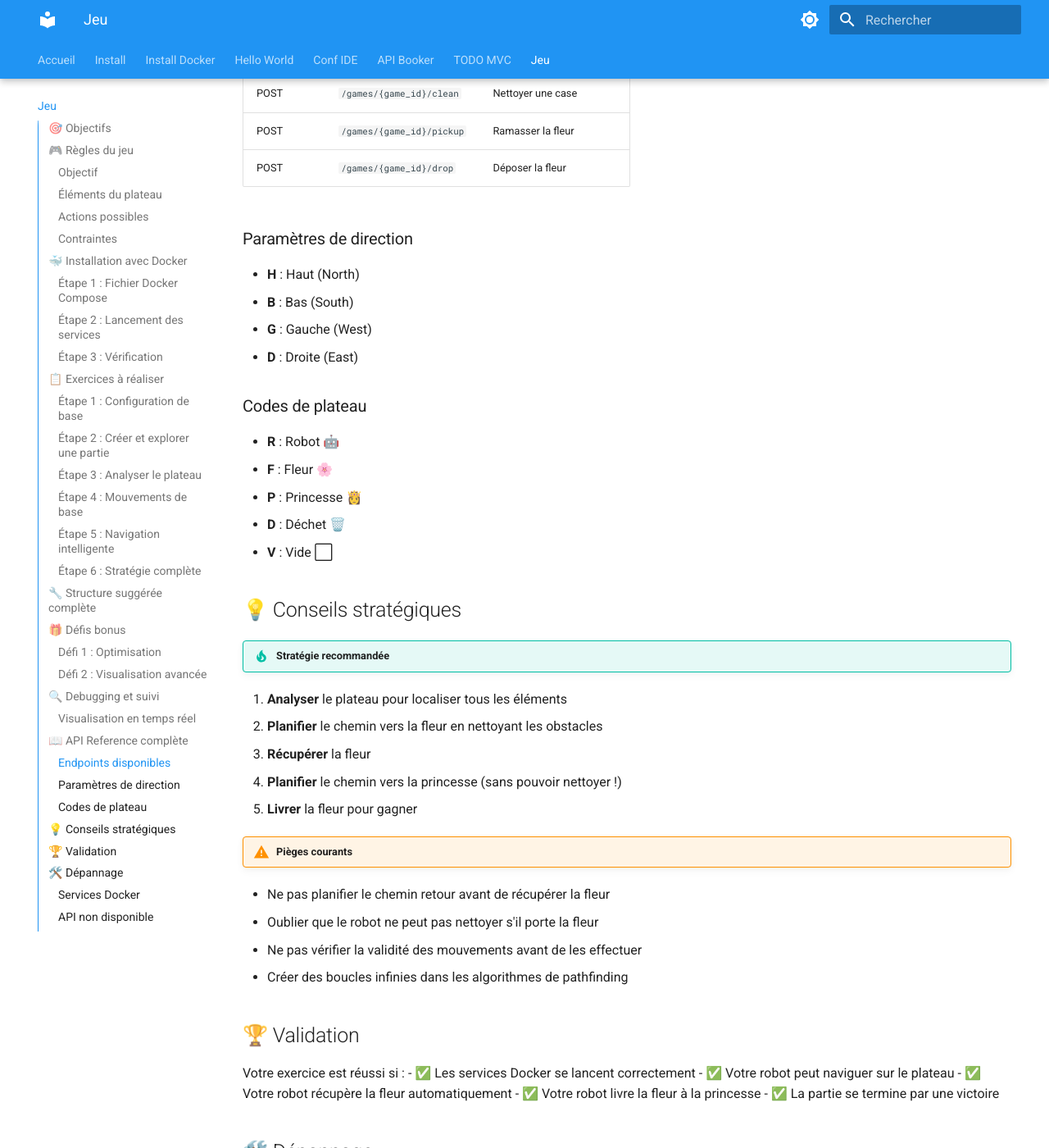
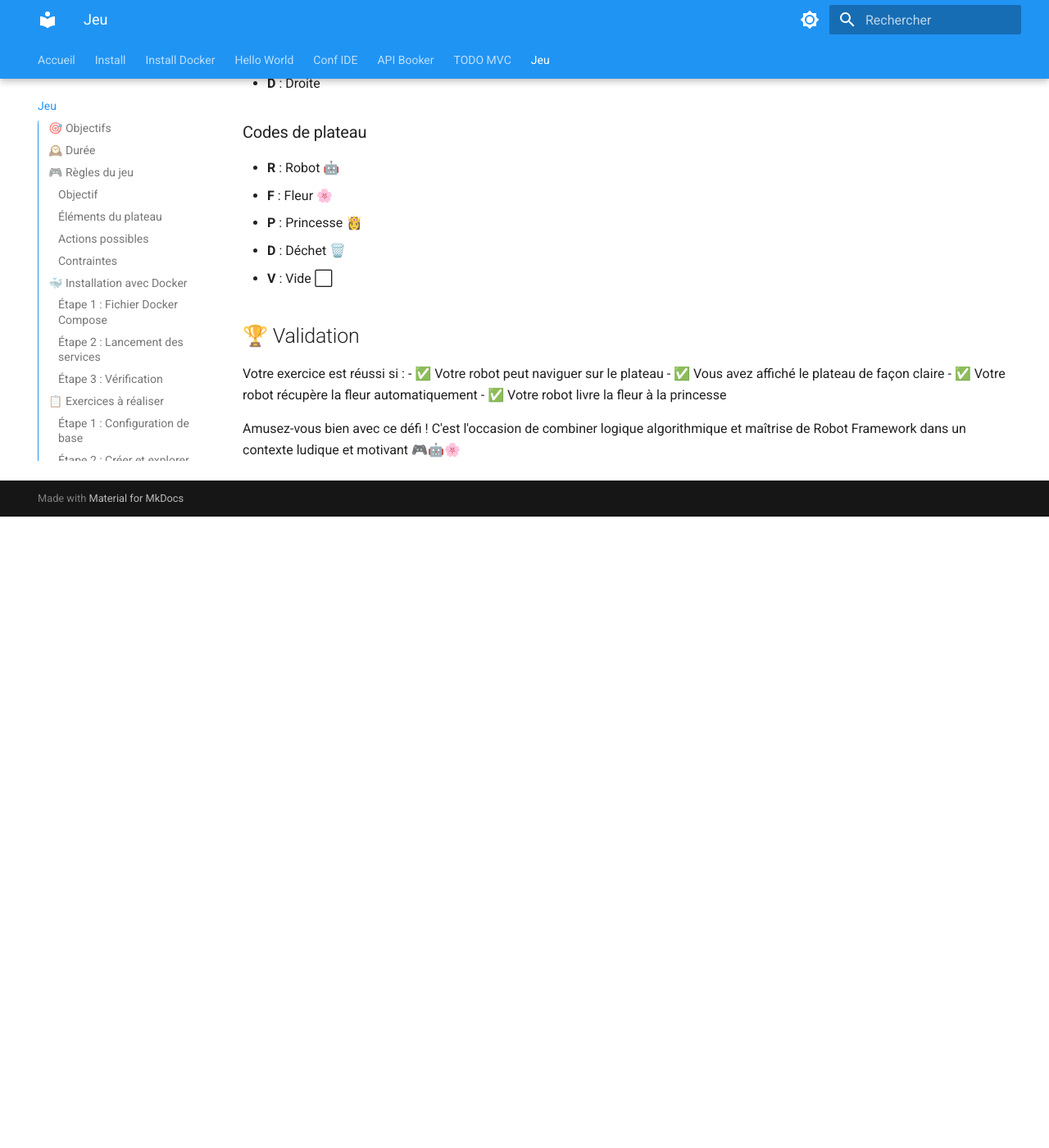
Before and after one commit to remi-picard/robot-codelab, an MkDocs documentation site: the page built from docs/robot-flower-princess.md, in a window 1280 px wide and 1400 px high, scrolled down 7828 px. Shown: the whole window at 82% size. Built offline with MkDocs 1.6.1 and Material for MkDocs 9.7.7, drawn with Linux system fonts in a browser that asks for light colours; after the commit the page ends 8458 px from its top, so only the background shows below that; some of the changed text lies outside the part shown.

Commit message:
Met à jour le codelab Robot Flower Princess

````diff
--- a/docs/robot-flower-princess.md
+++ b/docs/robot-flower-princess.md
@@ -6,12 +6,14 @@
 
 À la fin de cet exercice, vous saurez :
 
-- Orchestrer des services avec Docker Compose
+- Utiliser Docker Compose
 - Interagir avec des APIs de jeu en temps réel
-- Implémenter des algorithmes de pathfinding simples
 - Gérer l'état d'un jeu tour par tour
-- Visualiser l'exécution avec une interface web
-- Créer des stratégies de résolution automatisée
+- Implémenter un algorithme de pathfinding simple
+
+## 🕰️ Durée
+
+4h à 8h
 
 ## 🎮 Règles du jeu
 
@@ -46,8 +48,6 @@
 Créez un fichier `docker-compose.yml` pour orchestrer les services :
 
 ```yaml
-version: '3.8'
-
 services:
   backend:
     image: picardremi/robot-flower-princess:master
@@ -148,8 +153,8 @@
 !!! tip "Indices"
 - Le plateau est une chaîne avec des retours à la ligne. Chaque ligne représente une rangée du plateau.
 - Utilisez `Split String` pour traiter ligne par ligne
+- Utilisez `Split String To Characters` pour récupérer les caractères (pièces) de chaque ligne
 - Stockez les positions comme coordonnées (x, y)
-- La distance de Manhattan peut être utile : |x1-x2| + |y1-y2|
 
 ### Étape 4 : Mouvements de base
 
@@ -163,10 +168,8 @@
 5. Gérez les erreurs d'actions invalides
 
 !!! tip "Indices"
-- Toutes les actions prennent une direction : Haut/Bas/Gauche/Droite (`H` / `B` / `G` / `D)
-- Les actions POST retournent le nouvel état du jeu
+- TOUTES les actions prennent une direction : Haut/Bas/Gauche/Droite (`H` / `B` / `G` / `D`)
 - Vérifiez toujours le statut de la réponse
-- Une erreur 400 indique généralement un mouvement invalide
 
 ### Étape 5 : Navigation intelligente
 
@@ -176,7 +179,6 @@
 1. Créez un algorithme de pathfinding simple
 2. Naviguez du robot vers la fleur
 3. Gérez les obstacles (déchets) en les nettoyant
-4. Optimisez le chemin pour éviter les détours inutiles
 
 !!! tip "Indices"
 - Commencez par un algorithme glouton (se rapprocher à chaque étape)
@@ -199,9 +201,8 @@
 - Une partie se joue en deux phases : récupérer puis livrer
 - Le robot ne peut pas nettoyer s'il porte la fleur
 - Planifiez le chemin retour avant de récupérer la fleur
-- Gérez les cas où aucun chemin n'est possible
 
-## 🔧 Structure suggérée complète
+## 🔧 Structure minimale du test
 
 ```robot
 *** Settings ***
@@ -212,14 +213,11 @@
 *** Variables ***
 ${API_BASE_URL}    http://localhost:8000
 ${UI_URL}          http://localhost:3000
-${GAME_ID}         ${EMPTY}
 
 *** Test Cases ***
 Jouer Une Partie Complète
     [Documentation]    Résoudre automatiquement une partie du jeu
-    Créer Session API
     ${game_id}=    Démarrer Nouvelle Partie
-    Set Suite Variable    ${GAME_ID}    ${game_id}
 
     Log To Console    🎮 Partie créée ! Suivez sur ${UI_URL}
     Log To Console    📋 Game ID: ${game_id}
@@ -229,10 +227,6 @@
     Vérifier Victoire
 
 *** Keywords ***
-Créer Session API
-    [Documentation]    Initialise la session HTTP vers l'API
-    # TODO: Implémenter
-
 Démarrer Nouvelle Partie
     [Documentation]    Crée une nouvelle partie et retourne l'ID
     # TODO: Implémenter
@@ -263,25 +257,15 @@
 
 ## 🎁 Défis bonus
 
-### Défi 1 : Optimisation
+### Défi 1 : Organisation
+- Ajouter des ressources
+- Utiliser les dataclasses Python 🐍
+
+### Défi 2 : Optimisation
 - Minimisez le nombre de mouvements total
 
-### Défi 2 : Visualisation avancée
-- Enregistrez chaque mouvement avec capture d'écran de l'UI
-
-## 🔍 Debugging et suivi
-
-### Visualisation en temps réel
-```robot
-*** Keywords ***
-Afficher État Partie
-    [Documentation]    Debug helper pour l'état actuel
-    Log To Console    🎮 Suivez la partie sur: ${UI_URL}
-    ${board}=    Récupérer Plateau
-    Log To Console    📋 Plateau actuel:
-    Log To Console    ${board}
-    Log To Console    =====================================
-```
+### Défi 3 : Visualisation avancée
+- Enregistrez chaque mouvement avec capture d'écran de l'UI avec Playwright
 
 ## 📖 API Reference complète
 
@@ -297,10 +281,10 @@
 | POST | `/games/{game_id}/drop` | Déposer la fleur |
 
 ### Paramètres de direction
-- **H** : Haut (North)
-- **B** : Bas (South)
-- **G** : Gauche (West)
-- **D** : Droite (East)
+- **H** : Haut
+- **B** : Bas
+- **G** : Gauche
+- **D** : Droite
 
 ### Codes de plateau
 - **R** : Robot 🤖
@@ -309,50 +293,12 @@
 - **D** : Déchet 🗑️
 - **V** : Vide ⬜
 
-## 💡 Conseils stratégiques
-
-!!! tip "Stratégie recommandée"
-1. **Analyser** le plateau pour localiser tous les éléments
-2. **Planifier** le chemin vers la fleur en nettoyant les obstacles
-3. **Récupérer** la fleur
-4. **Planifier** le chemin vers la princesse (sans pouvoir nettoyer !)
-5. **Livrer** la fleur pour gagner
-
-!!! warning "Pièges courants"
-- Ne pas planifier le chemin retour avant de récupérer la fleur
-- Oublier que le robot ne peut pas nettoyer s'il porte la fleur
-- Ne pas vérifier la validité des mouvements avant de les effectuer
-- Créer des boucles infinies dans les algorithmes de pathfinding
-
 ## 🏆 Validation
 
 Votre exercice est réussi si :
-- ✅ Les services Docker se lancent correctement
 - ✅ Votre robot peut naviguer sur le plateau
+- ✅ Vous avez affiché le plateau de façon claire
 - ✅ Votre robot récupère la fleur automatiquement
 - ✅ Votre robot livre la fleur à la princesse
-- ✅ La partie se termine par une victoire
-
-## 🛠️ Dépannage
-
-### Services Docker
-```bash
-# Redémarrer les services
-docker-compose restart
-
-# Nettoyer et relancer
-docker-compose down && docker-compose up -d
-
-# Voir les logs détaillés
-docker-compose logs robot-flower-api
-docker-compose logs robot-flower-ui
-```
-
-### API non disponible
-```bash
-# Tester la connectivité
-curl http://localhost:8000/docs
-curl http://localhost:3000
-```
 
 Amusez-vous bien avec ce défi ! C'est l'occasion de combiner logique algorithmique et maîtrise de Robot Framework dans un contexte ludique et motivant 🎮🤖🌸
````
Also changed, not shown: other parts of docs/robot-flower-princess.md (+6 -1 lines).
